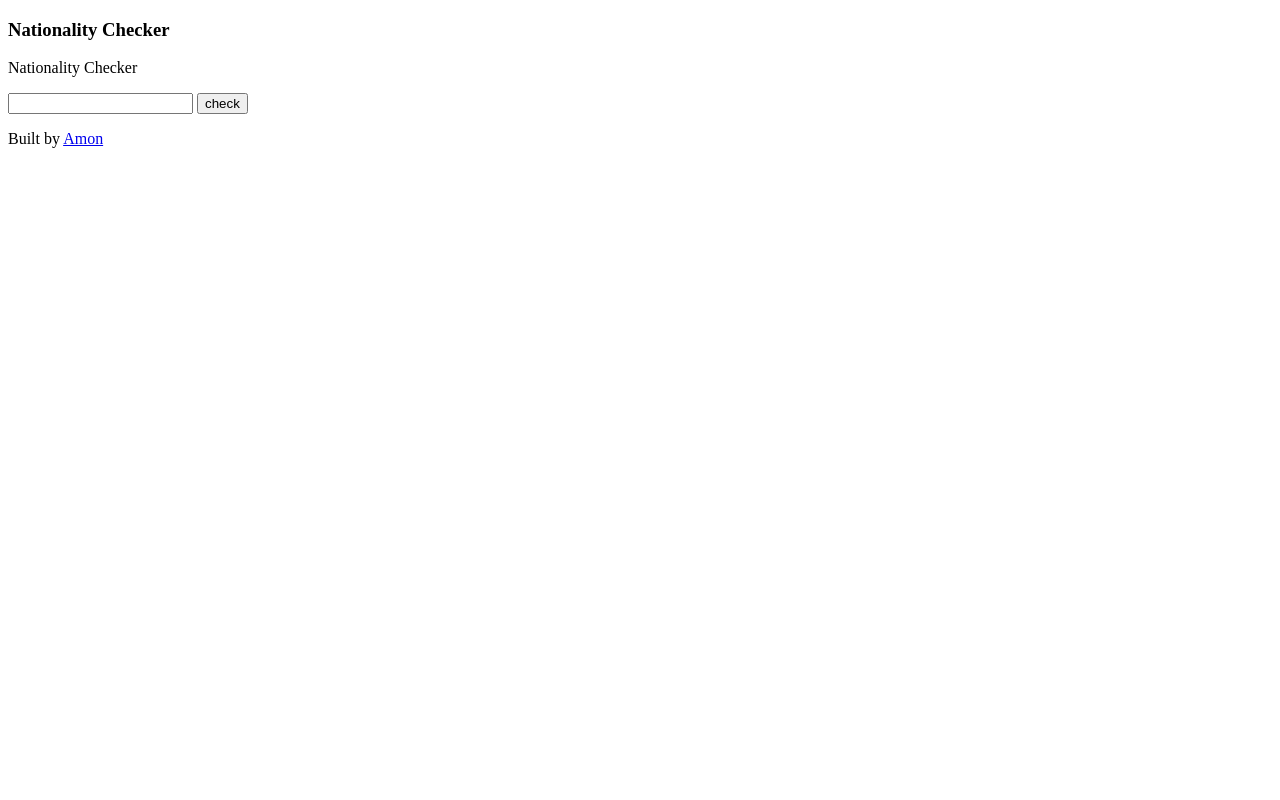
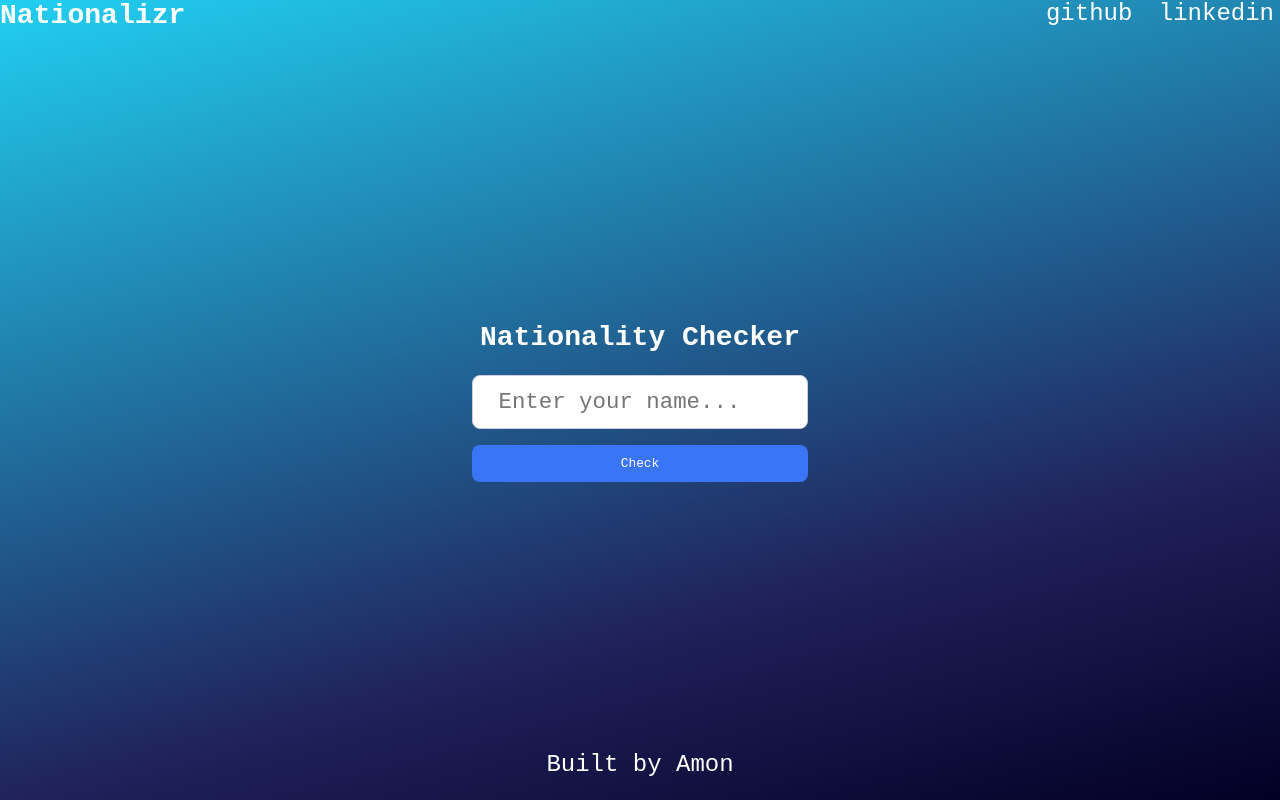
Before and after one commit to arman-develops/nationalizr, a plain HTML site: page index.html in a window 1280 px wide. Drawn offline with Linux system fonts and the light colour scheme; a web font is replaced by a local one.

Commit message:
Added base styles

```diff
--- a/index.html
+++ b/index.html
@@ -3,27 +3,36 @@
 <head>
     <meta charset="UTF-8">
     <meta name="viewport" content="width=device-width, initial-scale=1.0">
+    <link rel="stylesheet" href="main.css">
     <title>Document</title>
 </head>
 <body>
+    <div class="body">
         <div class="header">
             <header>
-            <h3>Nationality Checker</h3>
-            <a href="github.com/arman-develops"></a>
+                <h3>Nationalizr</h3>
+                <div class="dev">
+                    <a href="github.com/arman-develops">github</a>
                     <!-- To do insert github icon here-->
-            <a href="linkedin.com/ke/in/victor-amon"></a>
+                    <a href="linkedin.com/ke/in/victor-amon">linkedin</a>
                     <!-- To do: insert linked in icon here -->
+                </div>
             </header>
         </div>
         <div class="search-area">
-        <p>Nationality Checker</p>
-        <form action="#">
-            <input type="text" name="name" id="name">
-            <input type="button" value="check">
+            <h3>Nationality Checker</h3>
+
+            <form action="#" class="checker-form">
+                <input type="text" name="name" id="name" placeholder="Enter your name...">
+                <button type="submit">Check</button>
             </form>
+            <div class="results">
+
+            </div>
         </div>
         <div class="signoff">
             <p>Built by <a href="github.com/arman-develops">Amon</a></p>
         </div>
+    </div>
 </body>
 </html>
--- a/main.css
+++ b/main.css
@@ -0,0 +1,94 @@
+@import url('https://fonts.googleapis.com/css2?family=Martian+Mono:wght@100..800&display=swap');
+
+* {
+    margin: 0;
+    padding: 0;
+    box-sizing: border-box;
+    /* font-size: 62.5%; */
+}
+
+:root {
+    --background-color: linear-gradient(345deg,rgba(2, 0, 36, 1) 0%, rgb(32, 32, 90) 29%, rgb(33, 207, 241) 100%);;
+    --text-muted: rgb(191, 191, 201);
+    --text-white: #fff;
+    --primary-font: "Martian Mono", monospace;
+    --secondary-background-color: rgb(58, 117, 245);
+}
+
+.body {
+    background: var(--background-color);
+    font-family: var(--primary-font);
+    font-style: normal;
+    font-size: 1.5rem;
+    min-height: 100vh;
+    color: var(--text-white);
+}
+
+a {
+   color: var(--text-white);
+   text-decoration: none;
+}
+
+.header {
+    font-size: 1.5rem;
+}
+
+.header header {
+    display: flex;
+    justify-content: space-between;
+}
+
+.dev a {
+    padding: 6px;
+}
+
+.search-area {
+    min-height: 90vh;
+    display: flex;
+    flex-direction: column;
+    justify-content: center;
+    align-items: center;
+}
+
+.search-area h3 {
+    padding: 1.4rem 2rem;
+}
+
+.checker-form {
+    display: flex;
+    flex-direction: column;
+}
+
+input[type="text"] {
+    padding: 0.8rem 1.6rem;
+    margin-bottom: 1rem;
+    outline: none;
+    font-size: 1.4rem;
+    border: 1px solid #ccd;
+    border-radius: 8px;
+    font-family: var(--primary-font);
+    color: var(--text-muted);
+}
+
+button {
+    border: none;
+    padding: .7rem 1.4rem;
+    border-radius: 8px;
+    color: #fff;
+    background-color: var(--secondary-background-color);
+    font-size: .8rem;
+    font-family: var(--primary-font);
+}
+
+button:hover {
+    transition: all 0.3s ease;
+    background-color: #fff;
+    border: 1px solid var(--secondary-background-color);
+    color: var(--secondary-background-color)
+}
+
+.signoff {
+    display: flex;
+    justify-content: center;
+    align-items: center;
+}
```
Lines whose indentation alone changed are shown as unchanged.
